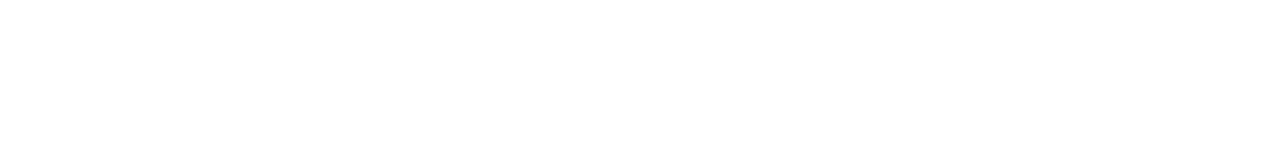
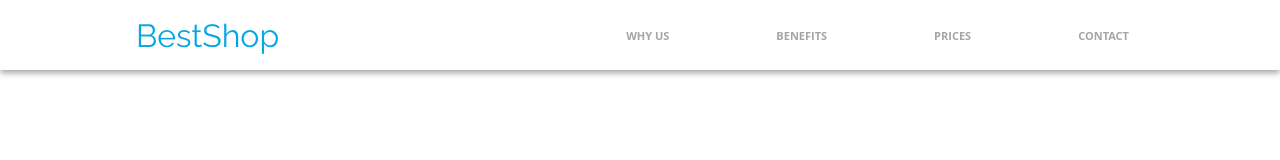
Before and after one commit to KacNyc/Workshop_BestShop, a plain HTML site: page index.html in a window 1280 px wide. Drawn offline with Linux system fonts and the light colour scheme.

Commit message:
Pasek nawigacji bez funkcjonalności

```diff
--- a/index.html
+++ b/index.html
@@ -9,7 +9,14 @@
     <link href="https://fonts.googleapis.com/css2?family=Raleway:wght@100;200;300;400;500;600;700;800;900&display=swap" rel="stylesheet">
 </head>
 <body>
-<body>
-
+    <header>
+        <a class="logo">BestShop</a>
+        <ul class="nav-list">
+            <li>why us</li>
+            <li>benefits</li>
+            <li>prices</li>
+            <li>contact</li>
+        </ul>
+    </header>
 </body>
 </html>
--- a/styles.css
+++ b/styles.css
@@ -1,7 +1,50 @@
 * {
     margin:0;
     padding: 0;
+    box-sizing: border-box;
 }
-body{
-    font-family: 'Raleway', sans-serif;
+
+:root {
+    --color-primary: #08a6e4;
+    --color-primary-shadow: rgba(7, 172, 230, 0.16);
+    --color-redish: #fb3b64;
+    --color-green: #55dfb4;
+    --color-black: #000000;
+    --color-white: #ffffff;
+    --color-grey: #a5a5a5;
+    --color-light-grey: #f7f7f7;
+    --button-radius: 35px;
+    --font-raleway: "Raleway", sans-serif;
+    --font-open-sans: "Open Sans", sans-serif;
 }
+
+/* NAV BAR */
+header {
+    width: 100%;
+    height: 70px;
+    padding: 0 136px;
+    display: flex;
+    justify-content: space-between;
+    align-items: center;
+    box-shadow: 0px 3px 6px var(--color-grey) ;
+}
+.logo{
+    color: var(--color-primary);
+    font-size: 32px;
+    font-weight: 400;
+    font-family: var(--font-raleway);
+}
+li {
+    padding: 28px 15px 28px 27px;
+}
+.nav-list {
+    font-size: 11px;
+    color: var(--color-grey);
+    text-transform: uppercase;
+    font-family: var(--font-open-sans);
+    font-weight: bold;
+    list-style: none;
+    display: flex;
+    column-gap: 65px;
+
+}
```
